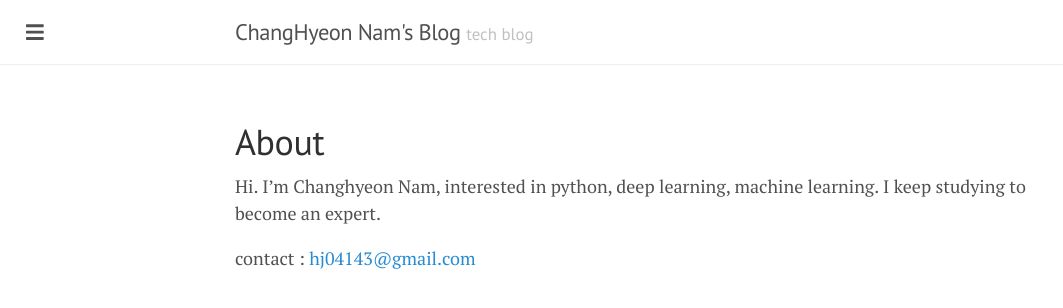
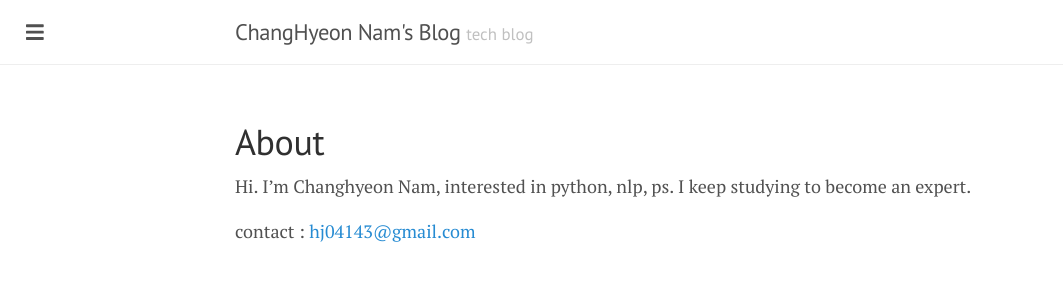
Before and after one commit to changhyeonnam/changhyeonnam.github.io, a Jekyll site: the page built from about.md, in a window 1280 px wide. Shown: the top 308 px of the page, without its empty margins (0-1063 px from the left). Built offline with Jekyll 4.4.1, drawn with Linux system fonts in a browser that asks for light colours; nearby versions of some CDN libraries; comment, search, counter and statistics services are not loaded.

Commit message:
Update about.md

```diff
--- a/about.md
+++ b/about.md
@@ -2,6 +2,7 @@
 layout: page
 title: About
 ---
-Hi. I'm Changhyeon Nam, interested in python, deep learning, machine learning. I keep studying to become an expert.
+Hi. I'm Changhyeon Nam, interested in python, nlp, ps. I keep studying to become an expert.
+
 
 contact : <a href="mailto:hj04143@gmail.com">hj04143@gmail.com</a>
```
